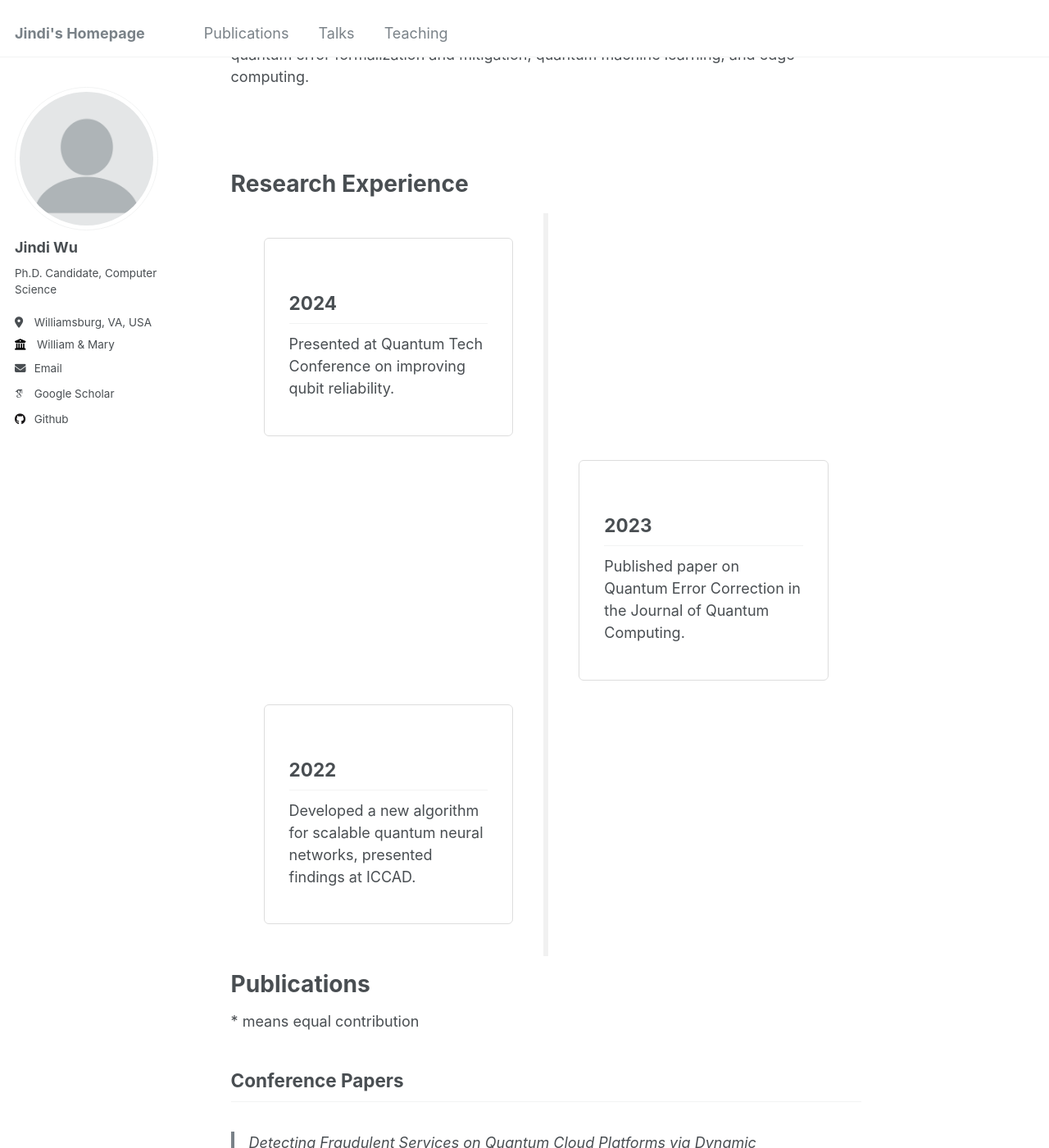
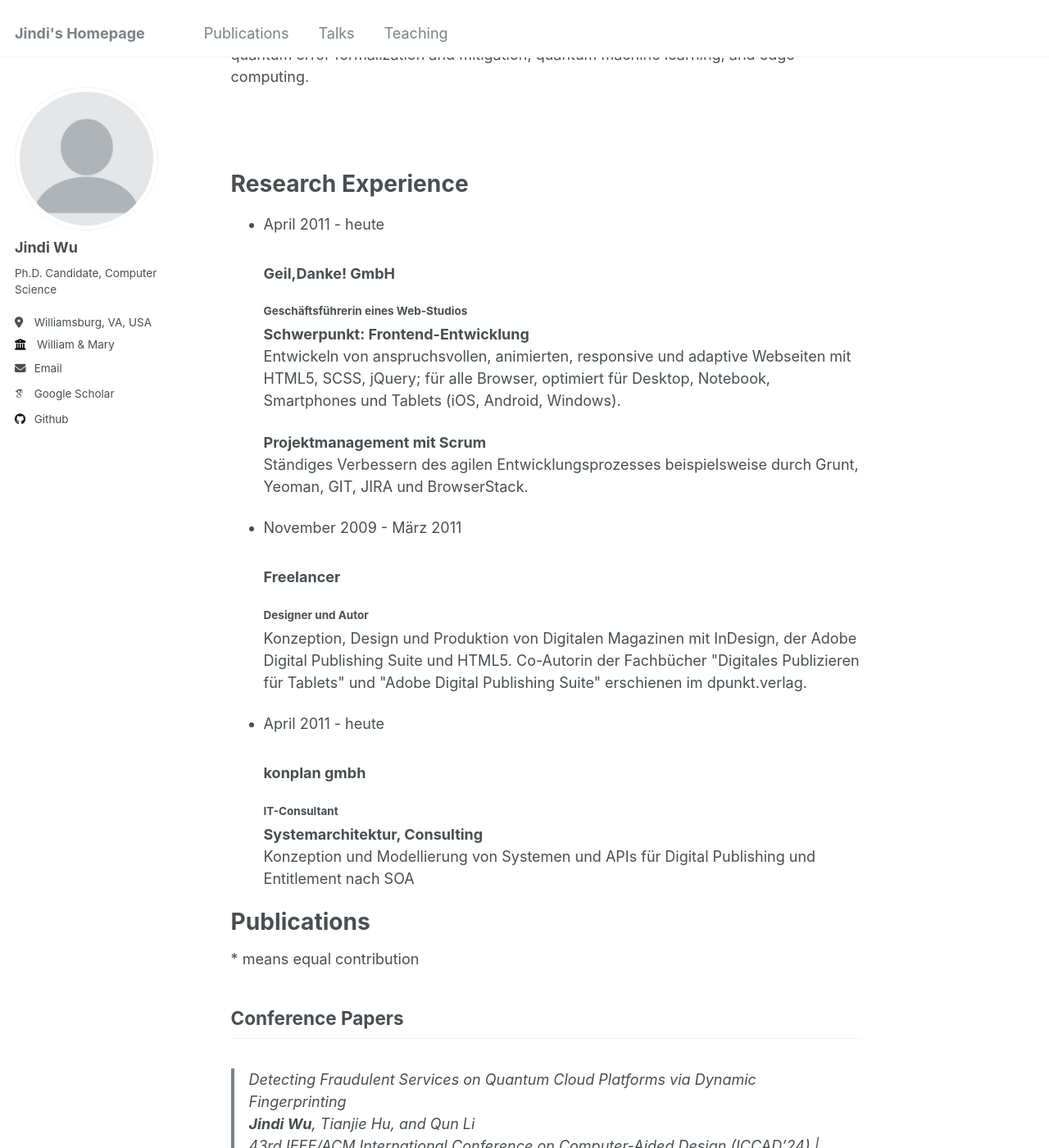
Before and after one commit to Jindi0/website, a Jekyll site: the page built from _pages/about.md, in a window 1280 px wide and 1400 px high, scrolled down 203 px. Shown: the whole window at 82% size. Built offline with Jekyll 4.4.1, drawn with Linux system fonts in a browser that asks for light colours; some web fonts are replaced.

Commit message:
Update about.md

```diff
--- a/_pages/about.md
+++ b/_pages/about.md
@@ -14,73 +14,35 @@ I am a fifth-year PhD candidate in the Department of Computer Science at [Willia
 
 Research Experience
 ======
-<style>
-.timeline {
-    position: relative;
-    max-width: 1200px; /* Adjust based on your layout */
-    list-style: none;
-    padding: 20px 0;
-}
-.timeline::after {
-    content: '';
-    position: absolute;
-    width: 6px;
-    background-color: #f1f1f1;
-    top: 0;
-    bottom: 0;
-    left: 50%;
-    margin-left: -3px;
-}
-.container {
-    padding: 10px 40px;
-    position: relative;
-    background-color: inherit;
-    width: 50%;
-}
-.container.left {
-    left: 0;
-}
-.container.right {
-    left: 50%;
-}
-.content {
-    padding: 20px 30px;
-    background-color: #fff;
-    position: relative;
-    border-radius: 6px;
-    border: 1px solid #ddd;
-}
-@media screen and (max-width: 600px) {
-  .container {
-      width: 100%;
-      padding-left: 70px;
-      padding-right: 25px;
-  }
-  .container.left, .container.right {
-      left: 0;
-  }
-}
-</style>
-
 <ul class="timeline">
-    <li class="container left">
-        <div class="content">
-            <h2>2024</h2>
-            <p>Presented at Quantum Tech Conference on improving qubit reliability.</p>
-        </div>
-    </li>
-    <li class="container right">
-        <div class="content">
-            <h2>2023</h2>
-            <p>Published paper on Quantum Error Correction in the Journal of Quantum Computing.</p>
-        </div>
-    </li>
-    <li class="container left">
-        <div class="content">
-            <h2>2022</h2>
-            <p>Developed a new algorithm for scalable quantum neural networks, presented findings at ICCAD.</p>
-        </div>
-    </li>
+  <li class="timeline-event">
+    <label class="timeline-event-icon"></label>
+    <div class="timeline-event-copy">
+      <p class="timeline-event-thumbnail">April 2011 - heute</p>
+      <h3>Geil,Danke! GmbH</h3>
+      <h4>Geschäftsführerin eines Web-Studios</h4>
+      <p><strong>Schwerpunkt: Frontend-Entwicklung</strong><br>Entwickeln von anspruchsvollen, animierten, responsive und adaptive Webseiten mit HTML5, SCSS, jQuery; für alle Browser, optimiert für Desktop, Notebook, Smartphones und Tablets (iOS, Android, Windows).</p>
+      <p><strong>Projektmanagement mit Scrum</strong><br>Ständiges Verbessern des agilen Entwicklungsprozesses beispielsweise durch Grunt, Yeoman, GIT, JIRA und BrowserStack.</p>
+    </div>
+  </li>
+  <li class="timeline-event">
+    <label class="timeline-event-icon"></label>
+    <div class="timeline-event-copy">
+      <p class="timeline-event-thumbnail">November 2009 - März 2011</p>
+      <h3>Freelancer</h3>
+      <h4>Designer und Autor</h4>
+      <p>Konzeption, Design und Produktion von Digitalen Magazinen mit InDesign, der Adobe Digital Publishing Suite und HTML5. Co-Autorin der Fachbücher "Digitales Publizieren für Tablets" und "Adobe Digital Publishing Suite" erschienen im dpunkt.verlag.</p>
+    </div>
+  </li>
+  <li class="timeline-event">
+    <label class="timeline-event-icon"></label>
+    <div class="timeline-event-copy">
+      <p class="timeline-event-thumbnail">April 2011 - heute</p>
+      <h3>konplan gmbh</h3>
+      <h4>IT-Consultant</h4>
+      <p><strong>Systemarchitektur, Consulting</strong><br>Konzeption und Modellierung von Systemen und APIs für Digital Publishing und Entitlement nach SOA</p>
+    </div>
+  </li>
 </ul>
 
 Publications
```
